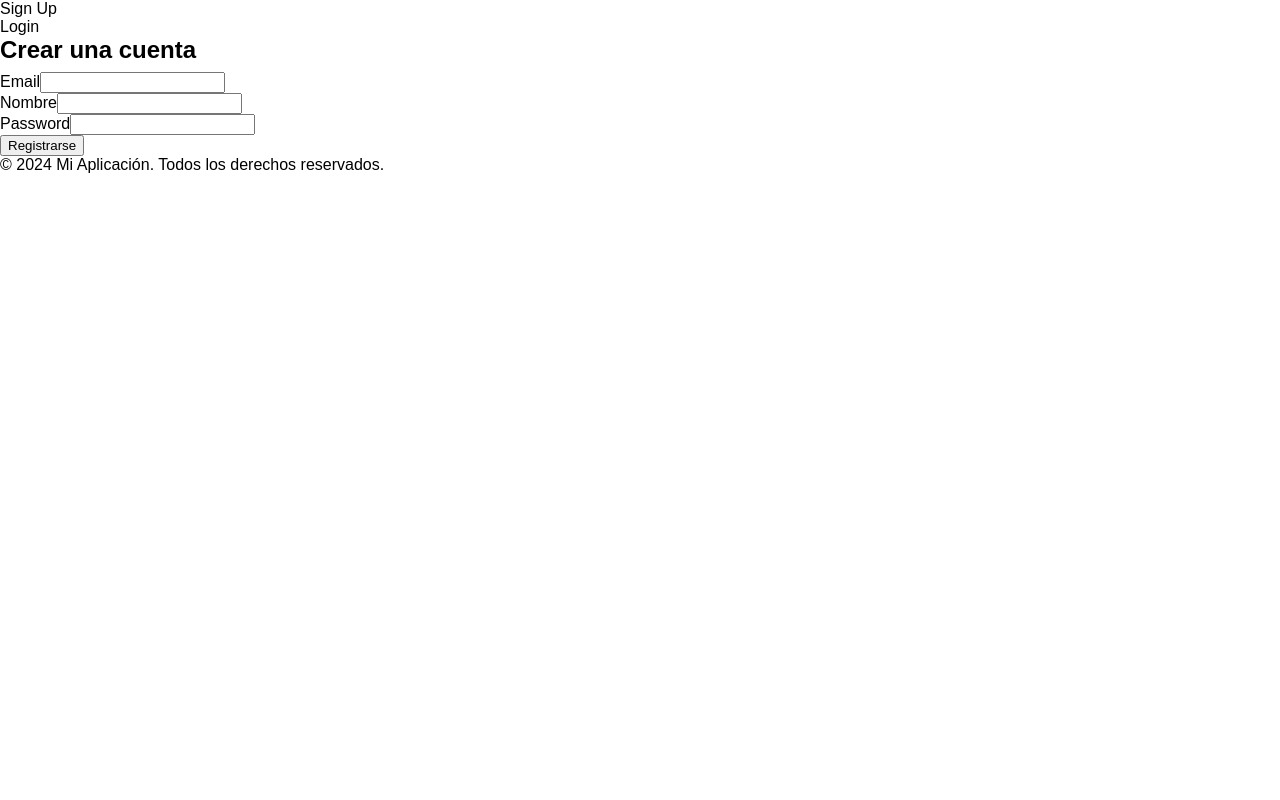
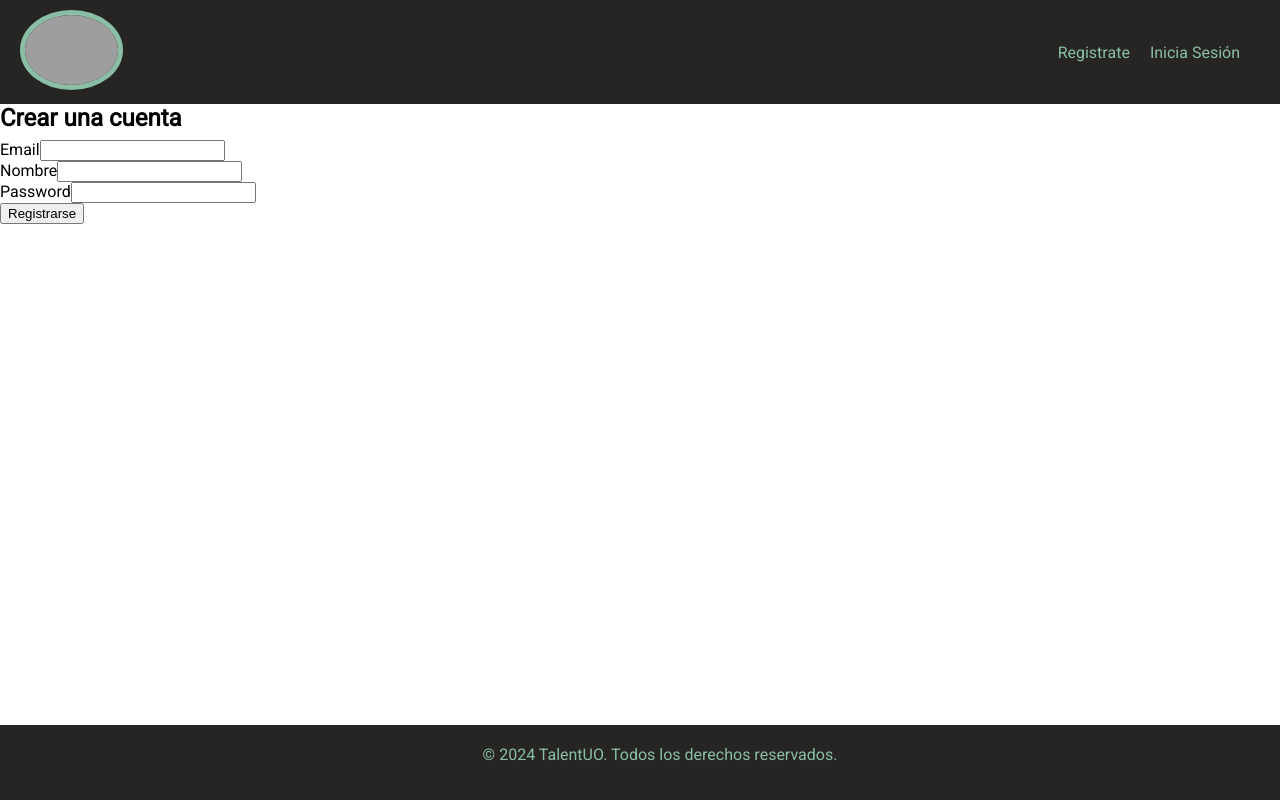
Before and after one commit to ericvivancos/cursoprogramacionuo303984, a React (Create React App) app in the folder frontend-html-css/: page /signup in a window 1280 px wide. Built offline with nearby package versions, Linux system fonts and the light colour scheme; no server answers; grey boxes are pictures that could not be loaded.

Commit message:
Footer y navbar creadas vistas y estilos

```diff
--- a/frontend-html-css/package.json
+++ b/frontend-html-css/package.json
@@ -3,6 +3,7 @@
   "version": "0.1.0",
   "private": true,
   "dependencies": {
+    "@fortawesome/fontawesome-free": "^6.5.2",
     "@testing-library/jest-dom": "^5.17.0",
     "@testing-library/react": "^13.4.0",
     "@testing-library/user-event": "^13.5.0",
--- a/frontend-html-css/public/index.html
+++ b/frontend-html-css/public/index.html
@@ -25,6 +25,7 @@
       Learn how to configure a non-root public URL by running `npm run build`.
     -->
     <title>React App</title>
+
   </head>
   <body>
     <noscript>You need to enable JavaScript to run this app.</noscript>
--- a/frontend-html-css/src/App.js
+++ b/frontend-html-css/src/App.js
@@ -1,13 +1,13 @@
 import React from "react";
 import {BrowserRouter as Router, Route, Routes} from 'react-router-dom'
 import SignupPage from './pages/SignupPage';
-import Menu from "./components/Menu";
+import Navbar from "./components/Navbar";
 import Footer from "./components/Footer";
 function App() {
   return (
     <Router>
     <div className="App">
-      <Menu />
+      <Navbar />
       <main>
         <Routes>
           <Route path="/signup" element={<SignupPage />} />
--- a/frontend-html-css/src/components/Footer.jsx
+++ b/frontend-html-css/src/components/Footer.jsx
@@ -3,7 +3,7 @@ import React from 'react';
 const Footer = () => {
   return (
     <footer>
-      <p>&copy; 2024 Mi Aplicación. Todos los derechos reservados.</p>
+      <p>&copy; 2024 TalentUO. Todos los derechos reservados.</p>
     </footer>
   );
 };
--- a/frontend-html-css/src/components/Menu.jsx
+++ /dev/null
@@ -1,17 +0,0 @@
-
-import React from 'react';
-import { Link } from 'react-router-dom';
-
-const Menu = () => {
-  return (
-    <nav>
-      <ul>
-        <li><Link to="/signup">Sign Up</Link></li>
-        <li><Link to="/login">Login</Link></li>
-        {/* Añade más enlaces según sea necesario */}
-      </ul>
-    </nav>
-  );
-};
-
-export default Menu;
--- /dev/null
+++ b/frontend-html-css/src/components/Navbar.jsx
@@ -0,0 +1,29 @@
+import React from 'react';
+import { Link } from 'react-router-dom';
+
+
+const Menu = () => {
+  return (
+    <nav className="navbar">
+      <div className="navbar-logo">
+        <Link to="/"><img src="https://t3.ftcdn.net/jpg/02/83/45/70/360_F_283457004_jhd3FekfvK7qCsjkEfLqN545dKiWxdLW.jpg" alt="Logo" /></Link>
+
+      </div>
+      <ul className="navbar-list">
+        <li className="navbar-item">
+          <Link to="/signup" className="navbar-link">
+            Registrate
+          </Link>
+        </li>
+        <li className="navbar-item">
+          <Link to="/login" className="navbar-link">
+             Inicia Sesión
+          </Link>
+        </li>
+        {/* Add more links as needed */}
+      </ul>
+    </nav>
+  );
+};
+
+export default Menu;
--- a/frontend-html-css/src/styles/base.css
+++ b/frontend-html-css/src/styles/base.css
@@ -1,8 +1,9 @@
+@import url('https://fonts.googleapis.com/css?family=Roboto');
 body,
 html {
   margin: 0;
   padding: 0;
-  font-family: Arial, sans-serif;
+  font-family: 'Roboto', sans-serif;
 }
 
   h1, h2, h3, h4, h5, h6 {
@@ -27,3 +28,6 @@ html {
     max-width: 100%;
     height: auto;
   }
+  i {
+    margin-right: 10px;
+  }
--- a/frontend-html-css/src/styles/layouts.css
+++ b/frontend-html-css/src/styles/layouts.css
@@ -21,3 +21,51 @@
     padding-right: 15px;
     padding-left: 15px;
   }
+  .navbar {
+  background-color: var(--secondary-color);
+  padding: 10px 20px;
+  display: flex;
+  justify-content: space-between;
+  align-items: center; /* Alinea verticalmente el logo y los enlaces */
+}
+
+.navbar-logo img {
+  height: 70px;
+  margin-right: 20px;
+  border: 5px solid var(--primary-color);
+  border-radius: 50%;
+  -webkit-border-radius: 50%;
+  -moz-border-radius: 50%;
+  -ms-border-radius: 50%;
+  -o-border-radius: 50%;
+}
+
+.navbar-list {
+  list-style-type: none;
+  margin: 0;
+  padding: 0;
+}
+
+.navbar-item {
+  display: inline-block;
+  margin-right: 20px;
+}
+
+.navbar-link {
+  color: var(--primary-color);
+  text-decoration: none;
+  font-size: 16px;
+}
+
+.navbar-link:hover {
+  color: var(--primary-color-hover);
+}
+footer {
+  background-color: var(--secondary-color);
+  color: var(--primary-color);
+  padding: 20px;
+  text-align: center;
+  position: fixed;
+  bottom: 0;
+  width: 100%;
+}
--- a/frontend-html-css/src/styles/variables.css
+++ b/frontend-html-css/src/styles/variables.css
@@ -1,6 +1,10 @@
 :root {
-    --primary-color: #007bff;
-    --secondary-color: #6c757d;
+
+    --primary-color:#8ABFA6;
+    --primary-color-hover: #BFD9C3;
+    --secondary-color: #262523;
+    --alternative-color:#D98D62;
+    --alternative-color2:#A64F3C;
     --success-color: #28a745;
     --danger-color: #dc3545;
     --warning-color: #ffc107;
```
Also changed, not shown: package.json (added, +11 -0 lines), 2 other files (tests, documents, lock files or other folders).
